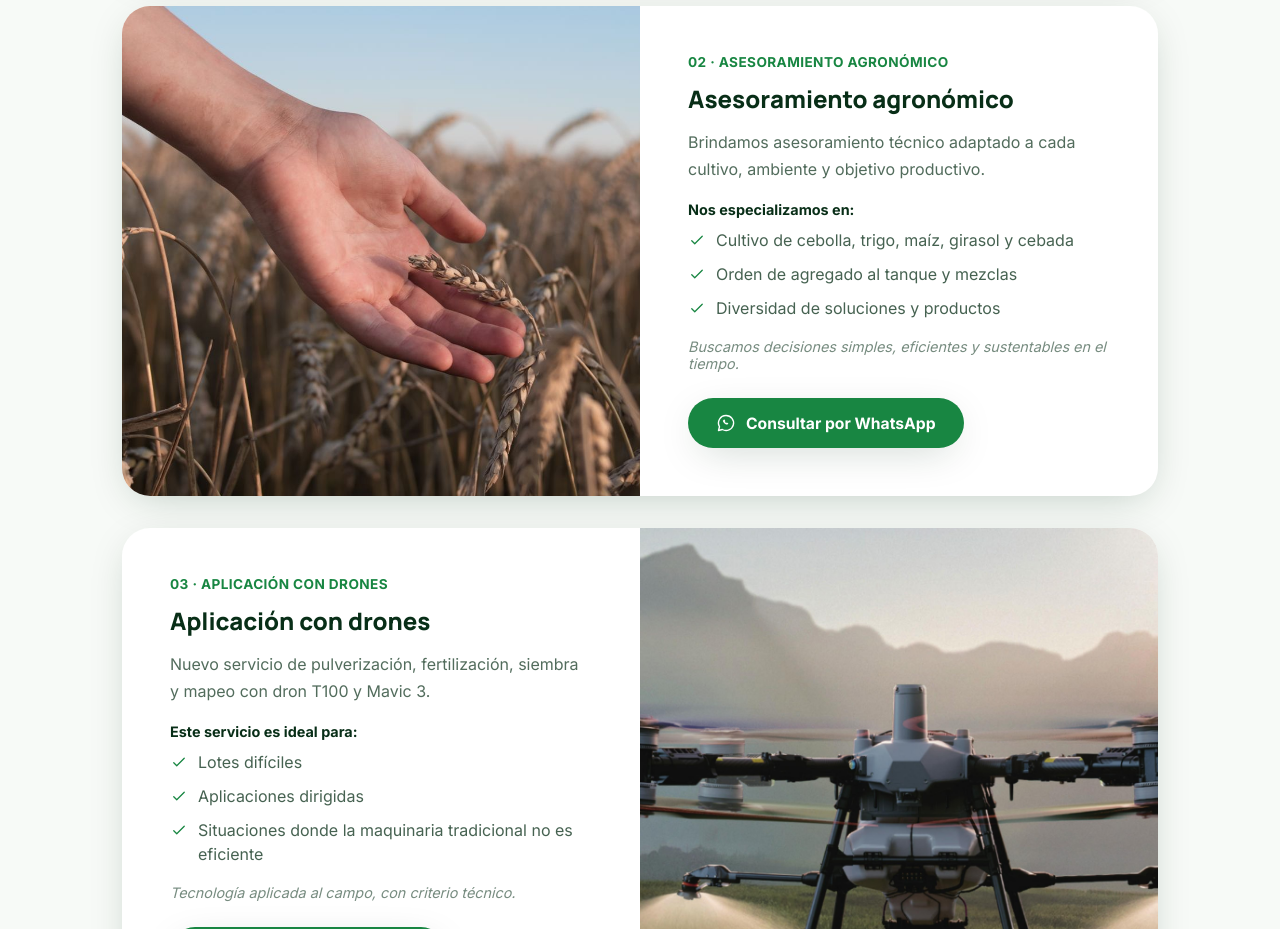
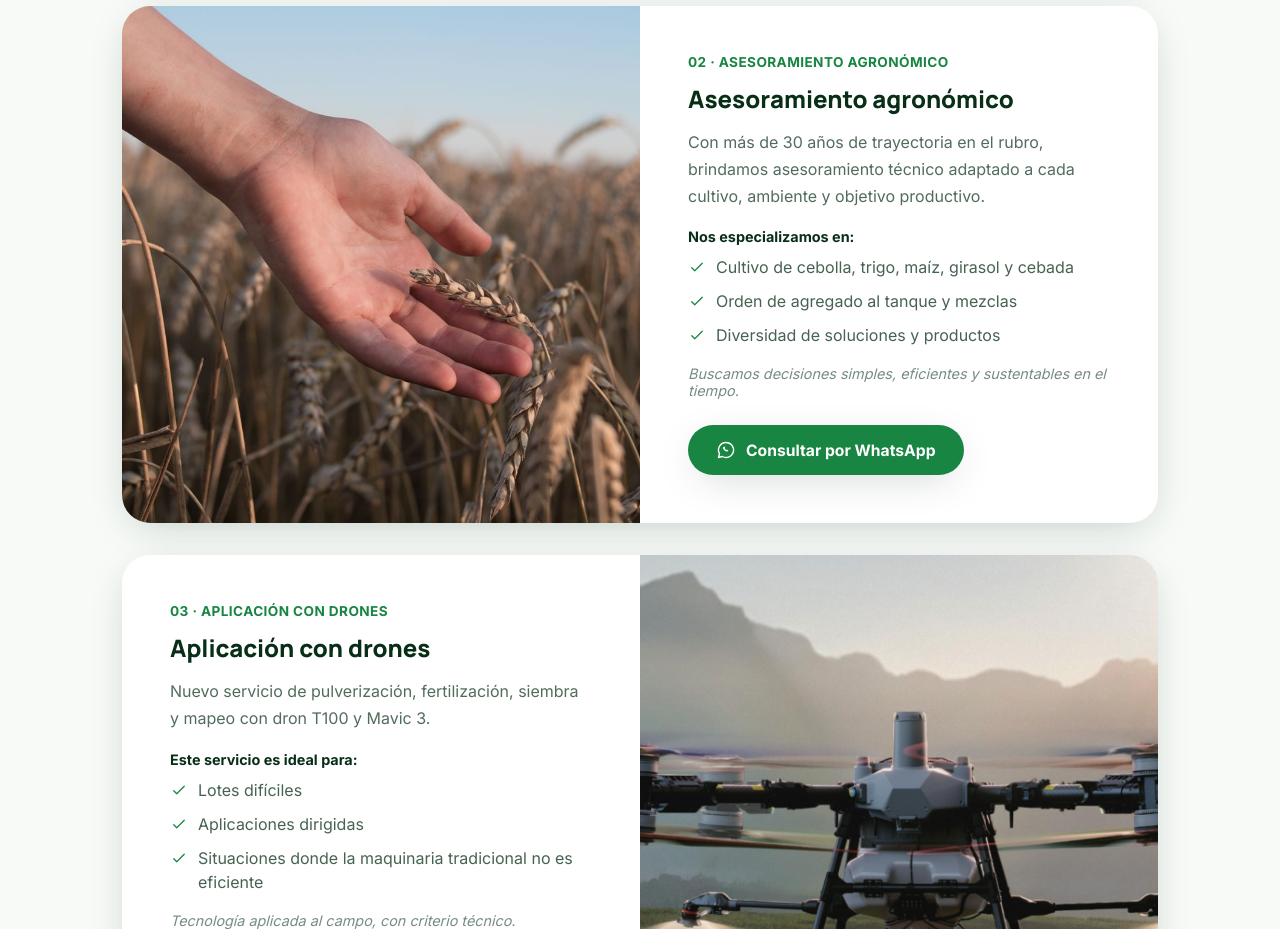
Before and after one commit to ADGuastalli/VerdeoseInsumos, a Next.js app: page /servicios in a window 1280 px wide. Shown: the part 1040-1969 px from the top of the page. Built offline with nearby package versions, Linux system fonts and the light colour scheme.

Commit message:
28-8 8 +30

```diff
--- a/app/servicios/page.tsx
+++ b/app/servicios/page.tsx
@@ -114,8 +114,9 @@ export default function ServiciosPage() {
               <div className="eyebrow">02 · ASESORAMIENTO AGRONÓMICO</div>
               <h2 className="feature-panel__title">Asesoramiento agronómico</h2>
               <p className="feature-panel__lead">
-                Brindamos asesoramiento técnico adaptado a cada cultivo,
-                ambiente y objetivo productivo.
+                Con más de 30 años de trayectoria en el rubro, brindamos
+                asesoramiento técnico adaptado a cada cultivo, ambiente y
+                objetivo productivo.
               </p>
               <div className="feature-panel__focus">Nos especializamos en:</div>
               <ul className="check-list">
```
